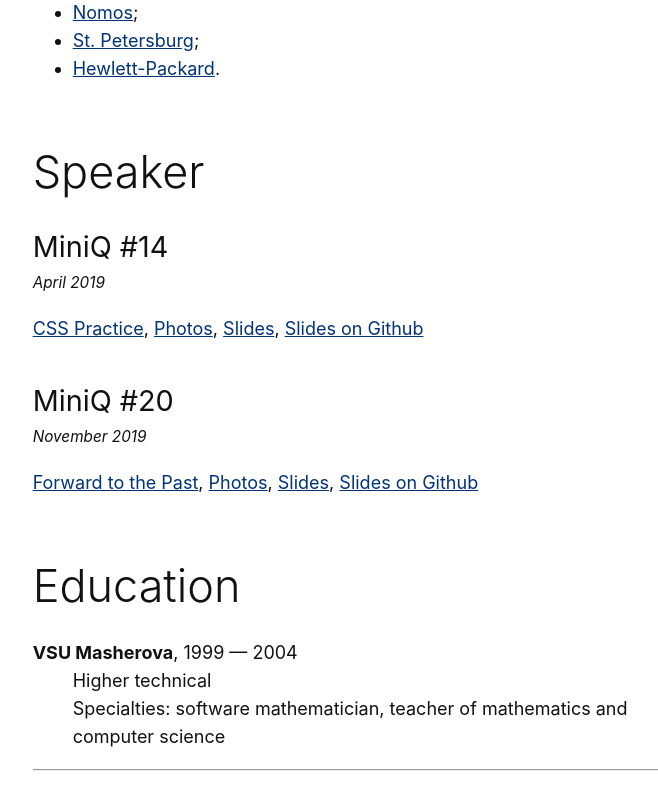
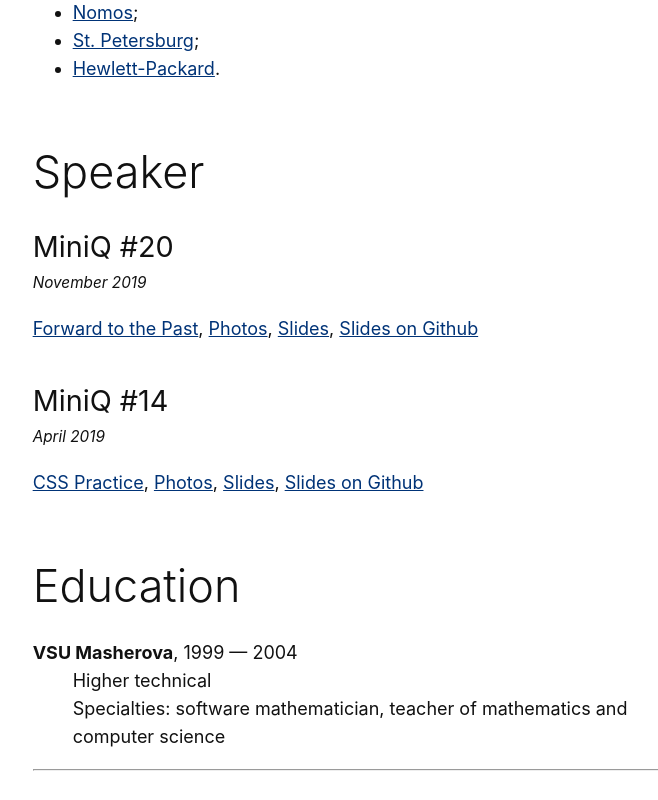
Before and after one commit to bndby/bndby2, a Next.js app: page / in a window 1280 px wide. Shown: the part 4484-5284 px from the top of the page, without its empty margins (242-900 px from the left). Built offline with nearby package versions, Linux system fonts and the light colour scheme.

Commit message:
Update index.tsx

```diff
--- a/pages/index.tsx
+++ b/pages/index.tsx
@@ -251,6 +251,16 @@ const Home = () => (
 
     <section id="speaker">
       <h2>Speaker</h2>
+
+      <h3>MiniQ #20</h3>
+      <h4>November 2019</h4>
+      <p>
+        <a href="https://community-z.com/events/miniq-vitebsk-20/talks/1741">Forward to the Past</a>,{' '}
+        <a href="https://community-z.com/communities/vitebsk-miniq/albums/50">Photos</a>,{' '}
+        <a href="https://www.slideshare.net/vitebsk-miniq/ss-197345518">Slides</a>,{' '}
+        <a href="https://github.com/bndby/doklad-jamstack">Slides on Github</a>
+      </p>
+
       <h3>MiniQ #14</h3>
       <h4>April 2019</h4>
       <p>
@@ -260,14 +270,6 @@ const Home = () => (
         <a href="https://github.com/bndby/doklad-css">Slides on Github</a>
       </p>
 
-      <h3>MiniQ #20</h3>
-      <h4>November 2019</h4>
-      <p>
-        <a href="https://community-z.com/events/miniq-vitebsk-20/talks/1741">Forward to the Past</a>,{' '}
-        <a href="https://community-z.com/communities/vitebsk-miniq/albums/50">Photos</a>,{' '}
-        <a href="https://www.slideshare.net/vitebsk-miniq/ss-197345518">Slides</a>,{' '}
-        <a href="https://github.com/bndby/doklad-jamstack">Slides on Github</a>
-      </p>
     </section>
 
     <section id="education">
```
